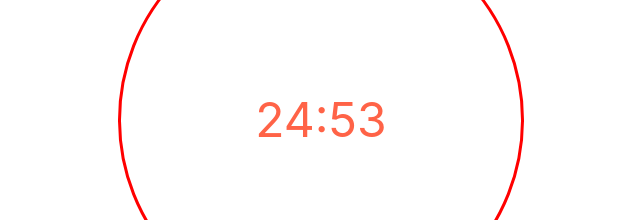
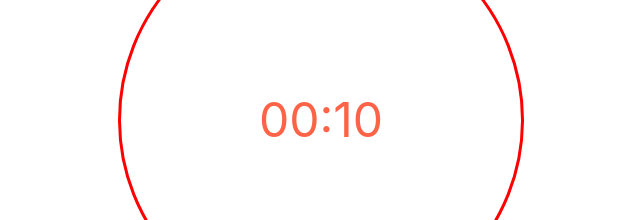
Before and after one commit to xinyuehtx/tomato, a React (Create React App) app in the folder tomato-timer/: page / in a window 1280 px wide. Shown: the part 133-353 px from the top of the page, without its empty margins (319-959 px from the left). Built offline with nearby package versions, Linux system fonts and the light colour scheme.

Commit message:
变更为受控组件，确定计时到达后停止

```diff
--- a/tomato-timer/src/App.js
+++ b/tomato-timer/src/App.js
@@ -5,13 +5,18 @@ import Timer from './Timer/index'
 function App() {
   const [run, setRun] = useState(false);
 
-  const handleClick=()=>{
-    setRun(!run);
+  const handleClick = () => {
+    setRun((r)=>!r);
+  }
+
+  const handleTimeout = () => {
+    console.log('时间到')
+    setRun((r)=>!r);
   }
 
   return (
     <div className="App">
-      <Timer />
+      <Timer run={run} onTimeout={handleTimeout} />
       <div className="main-button" onClick={handleClick}>{
         run
           ? '休息一下'
--- a/tomato-timer/src/Timer/index.js
+++ b/tomato-timer/src/Timer/index.js
@@ -8,16 +8,26 @@ const formatTime = (time) => {
     return [minutes, seconds];
 }
 
-function Timer() {
-    const [remainTime, setRemainTime] = useState(() => 25 * 60);
+function Timer(props) {
+    const { run, onTimeout } = props;
+    const [remainTime, setRemainTime] = useState(() => 1 * 10);
 
     useEffect(() => {
-        const interval = setInterval(() => {
-            setRemainTime((r) => r - 1);
-        }, 1000);
+        let interval;
+        if (run) {
+            interval = setInterval(() => {
+                setRemainTime((r) => r - 1);
 
+            }, 1000);
+        }
         return () => { clearInterval(interval) };
-    }, []);
+    }, [run]);
+
+    useEffect(() => {
+        if (run && remainTime === 0) {
+            onTimeout && onTimeout();
+        }
+    }, [run, remainTime, onTimeout]);
 
     const [minutes, seconds] = formatTime(remainTime);
 
```
